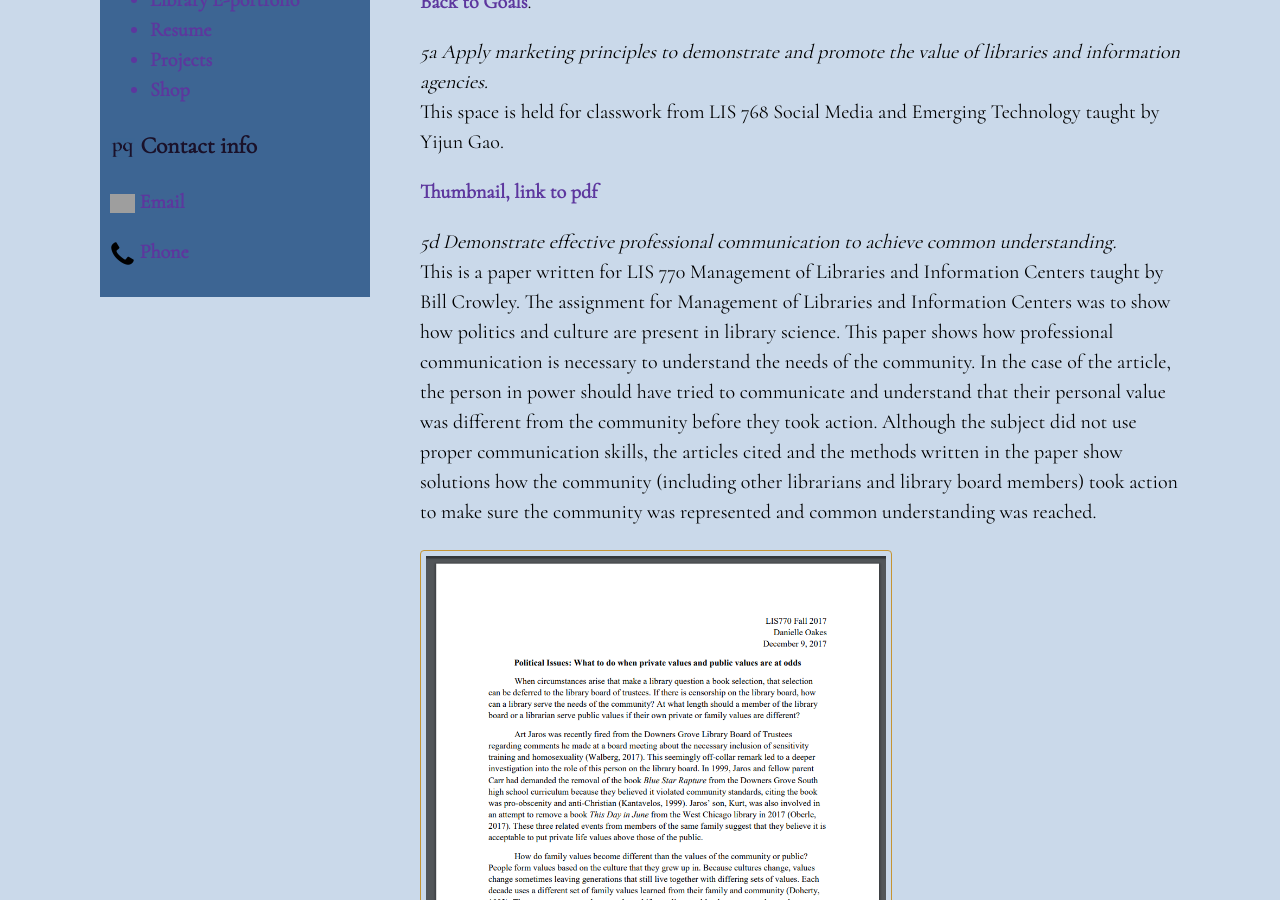
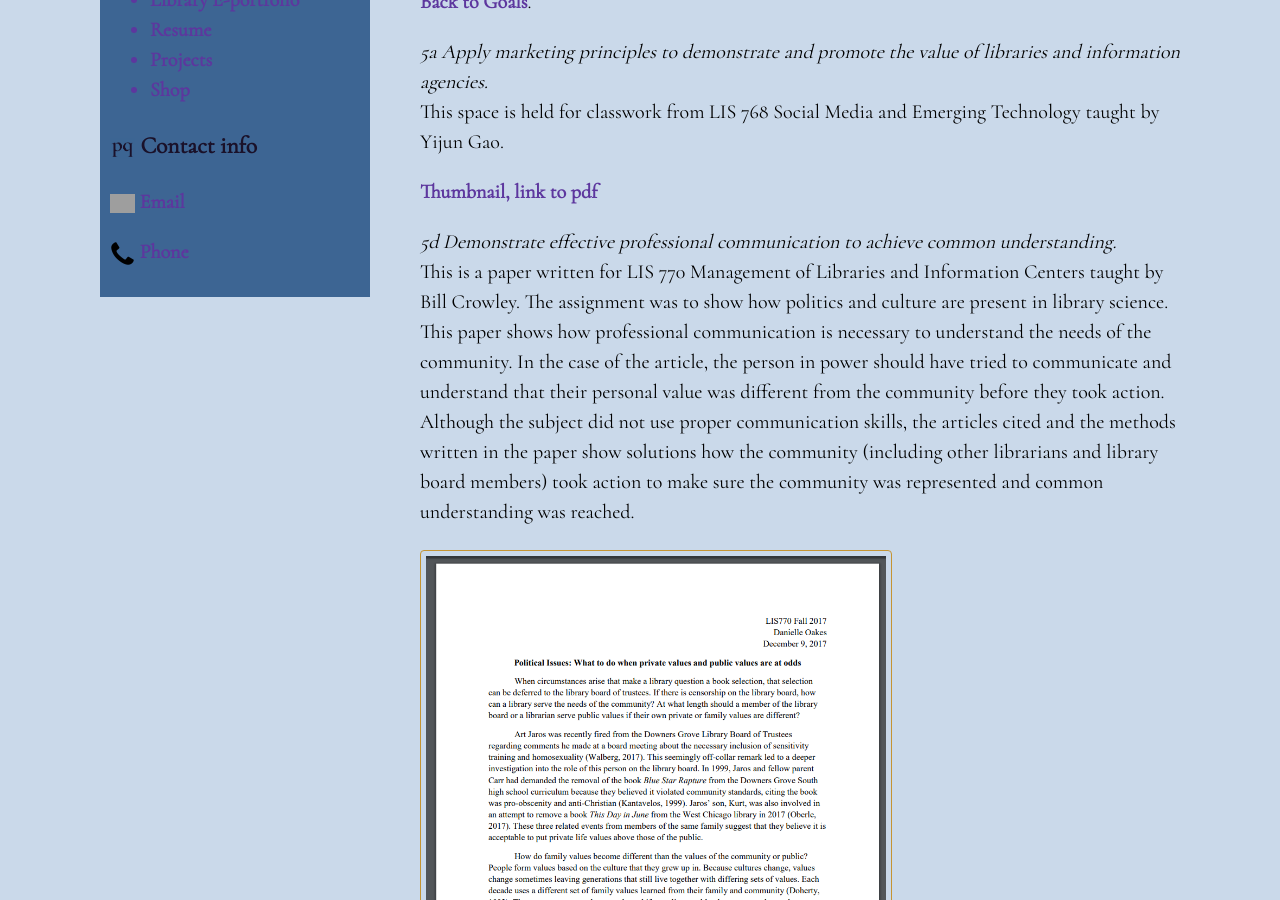
Before and after one commit to PeasantQueen/peasantqueen.github.io, a Jekyll site: the page built from _goals/goal5.html, in a window 1280 px wide and 900 px high, scrolled down 614 px. Built offline with Jekyll 4.4.1, drawn with Linux system fonts in a browser that asks for light colours; comment, search, counter and statistics services are not loaded; grey boxes are pictures that could not be loaded.

Commit message:
update goal 5

```diff
--- a/_goals/goal5.html
+++ b/_goals/goal5.html
@@ -18,7 +18,7 @@
    This space is held for classwork from LIS 768 Social Media and Emerging Technology taught by Yijun Gao.</p>
 <p><a href="" title="" target="_blank"><img src="" alt="">Thumbnail, link to pdf</a></p>
 <p><em>5d Demonstrate effective professional communication to achieve common understanding.</em><br>
-  This is a paper written for LIS 770 Management of Libraries and Information Centers taught by Bill Crowley. The assignment for Management of Libraries and Information Centers was to show how politics and culture are present in library science. This paper shows how professional communication is necessary to understand the needs of the community. In the case of the article, the person in power should have tried to communicate and understand that their personal value was different from the community before they took action. Although the subject did not use proper communication skills, the articles cited and the methods written in the paper show solutions how the community (including other librarians and library board members) took action to make sure the community was represented and common understanding was reached.</p>
+  This is a paper written for LIS 770 Management of Libraries and Information Centers taught by Bill Crowley. The assignment was to show how politics and culture are present in library science. This paper shows how professional communication is necessary to understand the needs of the community. In the case of the article, the person in power should have tried to communicate and understand that their personal value was different from the community before they took action. Although the subject did not use proper communication skills, the articles cited and the methods written in the paper show solutions how the community (including other librarians and library board members) took action to make sure the community was represented and common understanding was reached.</p>
 <p><a href="{{site.baseurl}}/MSLIS/lis770_fall17_finalpaper_doakes.pdf" title="politics and censorship in library boards" target="_blank"><img src="{{site.baseurl}}/MSLIS/politicalthumbnail.png" alt="politics paper thumbnail" class="thumbnail_v"></a></p>
 <p><em>5e Demonstrate leadership in relation to professional practice (see also 5c).</em><br>
   This is a group project website created for LIS 786 Advanced Web Design taught by Brodie Austin. Although this project was collaborative, I created the message boards and followed up with the members on submission deadlines as well as put together a large portion of the technical work. There are several lessons to be learned in group projects- that everyone has different opinions on a common goal, that different needs of the users must be considered, that the common goal might mean sacrificing your personal vision, but also that one person needs to be the speaker or leader or planner who stands up for the decisions. During our project, I was tested several times on how to work with group dynamics, particularly people who did not understand the assignment or people who wanted to do the work differently, but also by myself who needed to learn when to make executive decisions vs. waiting for the majority to come to an agreement. In the end, the website turned out beautiful. It's a true collaboration of everyone's visions and reflects the needs of the users. The role of the leader is sometimes to make sure a clean, finished project makes its deadline and that could mean pushing people to do more work or taking extra time to ensure everyone on the team understands the process in order to do their own share. This website serves as a good example of my leadership because not only did everyone contribute and collaborate, but the finished product met the deadline.</p>
```
